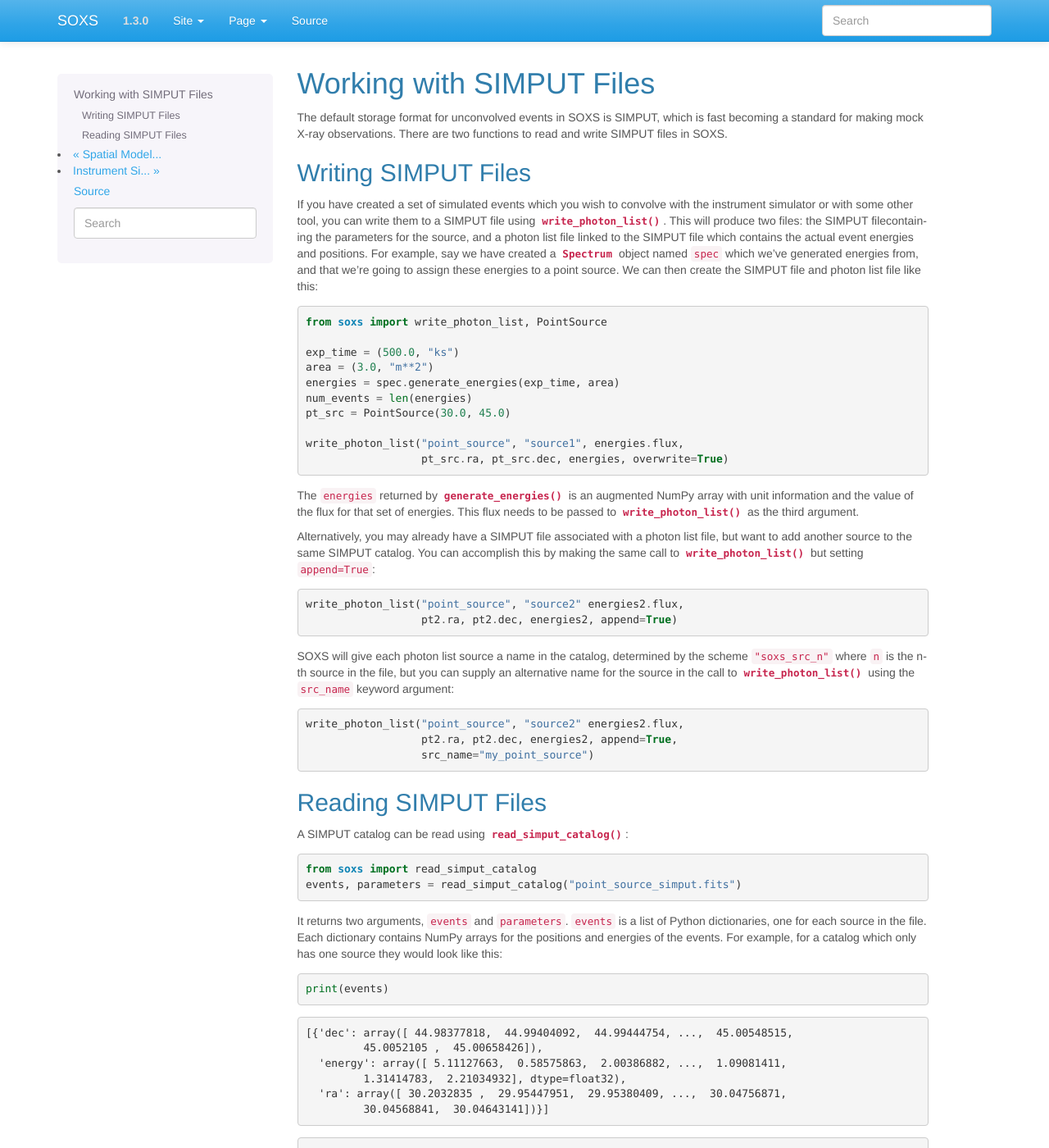
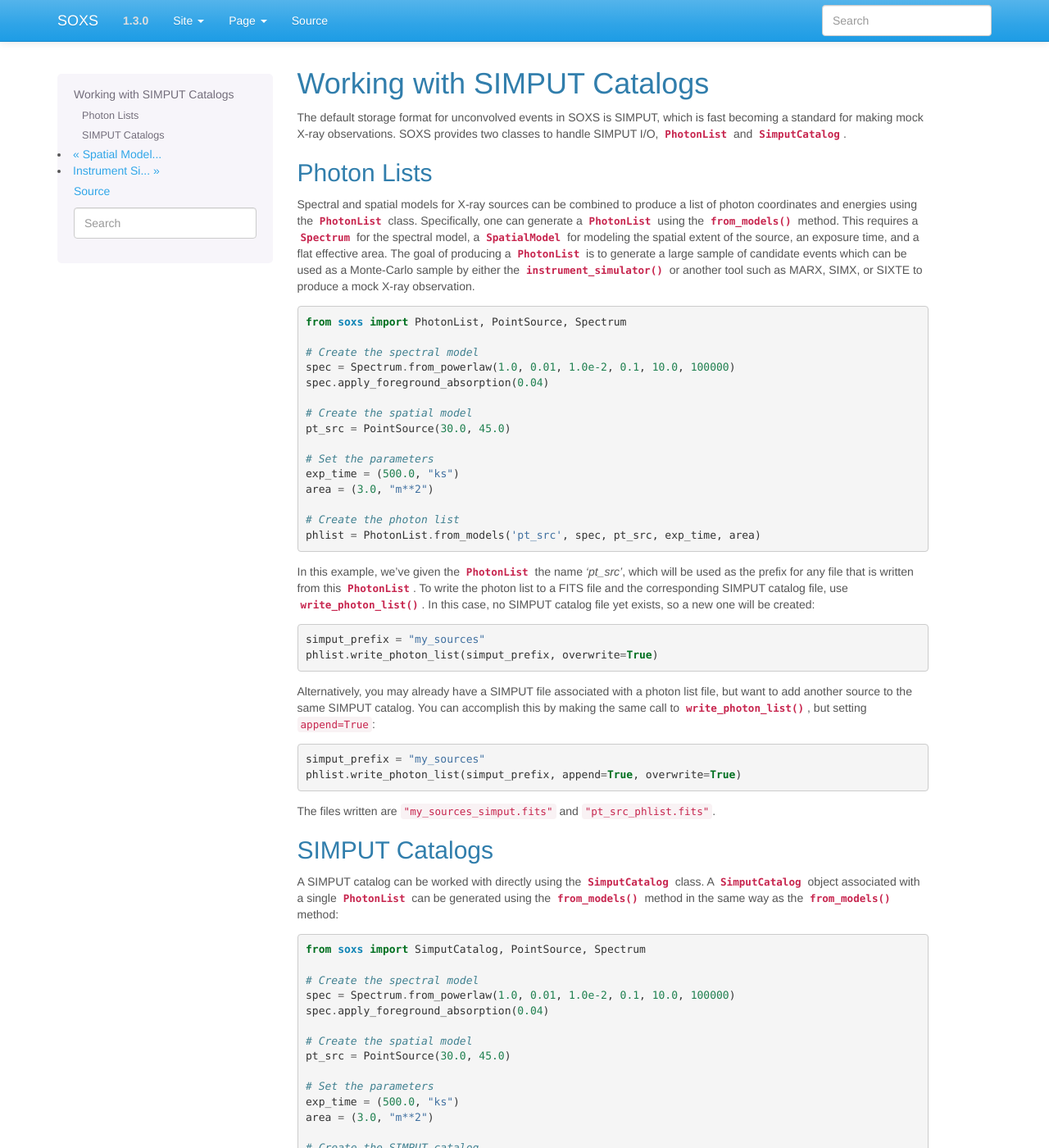
Before and after one commit to lynx-x-ray-observatory/soxs, a Sphinx documentation site: the page built from doc/source/users_guide/simput.rst, in a window 1280 px wide and 1400 px high. Shown: the whole window at 82% size. Built offline with Sphinx 7.4.7, drawn with Linux system fonts in a browser that asks for light colours; some of the changed text lies outside the part shown.

Commit message:
SIMPUT docs, slight tweak to SimputCatalog API

```diff
--- a/doc/source/users_guide/simput.rst
+++ b/doc/source/users_guide/simput.rst
@@ -1,102 +1,140 @@
 .. _simput:
 
-Working with SIMPUT Files
-=========================
+Working with SIMPUT Catalogs
+============================
 
 The default storage format for unconvolved events in SOXS is SIMPUT, which is
-fast becoming a standard for making mock X-ray observations. There are two
-functions to read and write SIMPUT files in SOXS.
+fast becoming a standard for making mock X-ray observations. SOXS provides
+two classes to handle SIMPUT I/O, :class:`~soxs.simput.PhotonList` and
+:class:`~soxs.simput.SimputCatalog`.
 
-Writing SIMPUT Files
---------------------
+.. _photon-lists:
 
-If you have created a set of simulated events which you wish to convolve with
-the instrument simulator or with some other tool, you can write them to a SIMPUT
-file using :func:`~soxs.simput.write_photon_list`. This will produce two files:
-the SIMPUT filecontaining the parameters for the source, and a photon list file
-linked to the SIMPUT file which contains the actual event energies and
-positions. For example, say we have created a :class:`~soxs.spectra.Spectrum`
-object named ``spec`` which we've generated energies from, and that we're going
-to assign these energies to a point source. We can then create the SIMPUT file
-and photon list file like this:
+Photon Lists
+------------
+
+Spectral and spatial models for X-ray sources can be combined to produce a list
+of photon coordinates and energies using the :class:`~soxs.simput.PhotonList` class.
+Specifically, one can generate a :class:`~soxs.simput.PhotonList` using the
+:meth:`~soxs.simput.PhotonList.from_models` method. This requires a
+:class:`~soxs.spectra.Spectrum` for the spectral model, a
+:class:`~soxs.spatial.SpatialModel` for modeling the spatial extent of the source,
+an exposure time, and a flat effective area. The goal of producing a
+:class:`~soxs.simput.PhotonList` is to generate a large sample of candidate events
+which can be used as a Monte-Carlo sample by either the
+:func:`~soxs.instrument.instrument_simulator` or another tool such as MARX, SIMX, or
+SIXTE to produce a mock X-ray observation.
 
 .. code-block:: python
 
-    from soxs import write_photon_list, PointSource
+    from soxs import PhotonList, PointSource, Spectrum
 
+    # Create the spectral model
+    spec = Spectrum.from_powerlaw(1.0, 0.01, 1.0e-2, 0.1, 10.0, 100000)
+    spec.apply_foreground_absorption(0.04)
+
+    # Create the spatial model
+    pt_src = PointSource(30.0, 45.0)
+
+    # Set the parameters
     exp_time = (500.0, "ks")
     area = (3.0, "m**2")
-    energies = spec.generate_energies(exp_time, area)
-    num_events = len(energies)
-    pt_src = PointSource(30.0, 45.0)
 
-    write_photon_list("point_source", "source1", energies.flux,
-                      pt_src.ra, pt_src.dec, energies, overwrite=True)
+    # Create the photon list
+    phlist = PhotonList.from_models('pt_src', spec, pt_src, exp_time, area)
 
-The ``energies`` returned by :meth:`~soxs.spectra.Spectrum.generate_energies`
-is an augmented NumPy array with unit information and the value of the flux
-for that set of energies. This flux needs to be passed to
-:func:`~soxs.simput.write_photon_list` as the third argument.
+In this example, we've given the :class:`~soxs.simput.PhotonList` the name
+`'pt_src'`, which will be used as the prefix for any file that is written
+from this :class:`~soxs.simput.PhotonList`. To write the photon list to a
+FITS file and the corresponding SIMPUT catalog file, use
+:meth:`~soxs.simput.PhotonList.write_photon_list`. In this case, no SIMPUT
+catalog file yet exists, so a new one will be created:
+
+.. code-block:: python
+
+    simput_prefix = "my_sources"
+    phlist.write_photon_list(simput_prefix, overwrite=True)
 
 Alternatively, you may already have a SIMPUT file associated with a photon
 list file, but want to add another source to the same SIMPUT catalog. You can
 accomplish this by making the same call to
-:func:`~soxs.simput.write_photon_list` but setting ``append=True``:
+:meth:`~soxs.simput.PhotonList.write_photon_list`, but setting ``append=True``:
 
 .. code-block:: python
 
-    write_photon_list("point_source", "source2" energies2.flux,
-                      pt2.ra, pt2.dec, energies2, append=True)
+    simput_prefix = "my_sources"
+    phlist.write_photon_list(simput_prefix, append=True, overwrite=True)
 
-SOXS will give each photon list source a name in the catalog, determined by the
-scheme ``"soxs_src_n"`` where ``n`` is the n-th source in the file, but you can
-supply an alternative name for the source in the call to
-:func:`~soxs.simput.write_photon_list` using the ``src_name`` keyword argument:
+The files written are ``"my_sources_simput.fits"`` and ``"pt_src_phlist.fits"``.
+
+.. _simput-catalogs:
+
+SIMPUT Catalogs
+---------------
+
+A SIMPUT catalog can be worked with directly using the :class:`~soxs.simput.SimputCatalog`
+class. A :class:`~soxs.simput.SimputCatalog` object associated with a single
+:class:`~soxs.simput.PhotonList` can be generated using the
+:meth:`~soxs.simput.SimputCatalog.from_models` method in the same way as the
+:meth:`~soxs.simput.PhotonList.from_models` method:
 
 .. code-block:: python
 
-    write_photon_list("point_source", "source2" energies2.flux,
-                      pt2.ra, pt2.dec, energies2, append=True,
-                      src_name="my_point_source")
+    from soxs import SimputCatalog, PointSource, Spectrum
 
-Reading SIMPUT Files
---------------------
+    # Create the spectral model
+    spec = Spectrum.from_powerlaw(1.0, 0.01, 1.0e-2, 0.1, 10.0, 100000)
+    spec.apply_foreground_absorption(0.04)
 
-A SIMPUT catalog can be read using :func:`~soxs.simput.read_simput_catalog`:
+    # Create the spatial model
+    pt_src = PointSource(30.0, 45.0)
+
+    # Set the parameters
+    exp_time = (500.0, "ks")
+    area = (3.0, "m**2")
+
+    # Create the SIMPUT catalog
+    sim_cat = SimputCatalog.from_models("my_sources", 'pt_src', spec, pt_src,
+                                        exp_time, area)
+
+You can write this catalog and its photon list file to disk using
+:meth:`~soxs.simput.SimputCatalog.write_catalog`:
 
 .. code-block:: python
 
-    from soxs import read_simput_catalog
-    events, parameters = read_simput_catalog("point_source_simput.fits")
+    sim_cat.write_catalog(overwrite=True)
 
-It returns two arguments, ``events`` and ``parameters``. ``events`` is a list of
-Python dictionaries, one for each source in the file. Each dictionary contains
-NumPy arrays for the positions and energies of the events. For example, for a
-catalog which only has one source they would look like this:
+The files written are ``"my_sources_simput.fits"`` and ``"pt_src_phlist.fits"``.
+
+An existing SIMPUT catalog can be read in from disk using
+:meth:`~soxs.simput.SimputCatalog.from_file`:
 
 .. code-block:: python
 
-    print(events)
+    import soxs
+    sim_cat = soxs.SimputCatalog.from_file("my_sources_simput.fits")
 
-.. code-block:: pycon
-
-    [{'dec': array([ 44.98377818,  44.99404092,  44.99444754, ...,  45.00548515,
-             45.0052105 ,  45.00658426]),
-      'energy': array([ 5.11127663,  0.58575863,  2.00386882, ...,  1.09081411,
-             1.31414783,  2.21034932], dtype=float32),
-      'ra': array([ 30.2032835 ,  29.95447951,  29.95380409, ...,  30.04756871,
-             30.04568841,  30.04643141])}]
+Finally, an existing :class:`~soxs.simput.PhotonList` can be appended to an
+existing :class:`~soxs.simput.SimputCatalog` using
+:meth:`~soxs.simput.SimputCatalog.append`:
 
 .. code-block:: python
 
-    print(parameters)
+    import soxs
 
-.. code-block:: pycon
+    # Create the spectral model
+    agen = soxs.ApecGenerator(0.05, 20.0, 200000)
+    spec = agen.get_spectrum(4.0, 0.3, 0.05, 1.0e-3)
+    spec.apply_foreground_absorption(0.04)
 
-    {'emax': array([ 10.99995703]),
-     'flux': array([  1.12239243e-11]),
-     'emin': array([ 0.12598762])}
+    # Create the spatial model
+    beta_src = BetaModel(30.0, 45.0, 20.0, 1.666667)
 
-Energies are in keV, flux is in :math:`{\rm erg~s^{-1}~cm^{-2}}`, and sky
-coordinates are in degrees. :func:`~soxs.simput.read_simput_catalog` is used by
-the instrument simulator to read sources from a SIMPUT catalog.
+    # Set the parameters
+    exp_time = (500.0, "ks")
+    area = (3.0, "m**2")
+
+    # Create the photon list
+    cluster = PhotonList.from_models('cluster', spec, beta_src, exp_time, area)
+
+    sim_cat.append(cluster)
```
Also changed, not shown: doc/source/cookbook/Radial_Profile.ipynb, doc/source/cookbook/Two_Clusters.ipynb, 5 other files.
